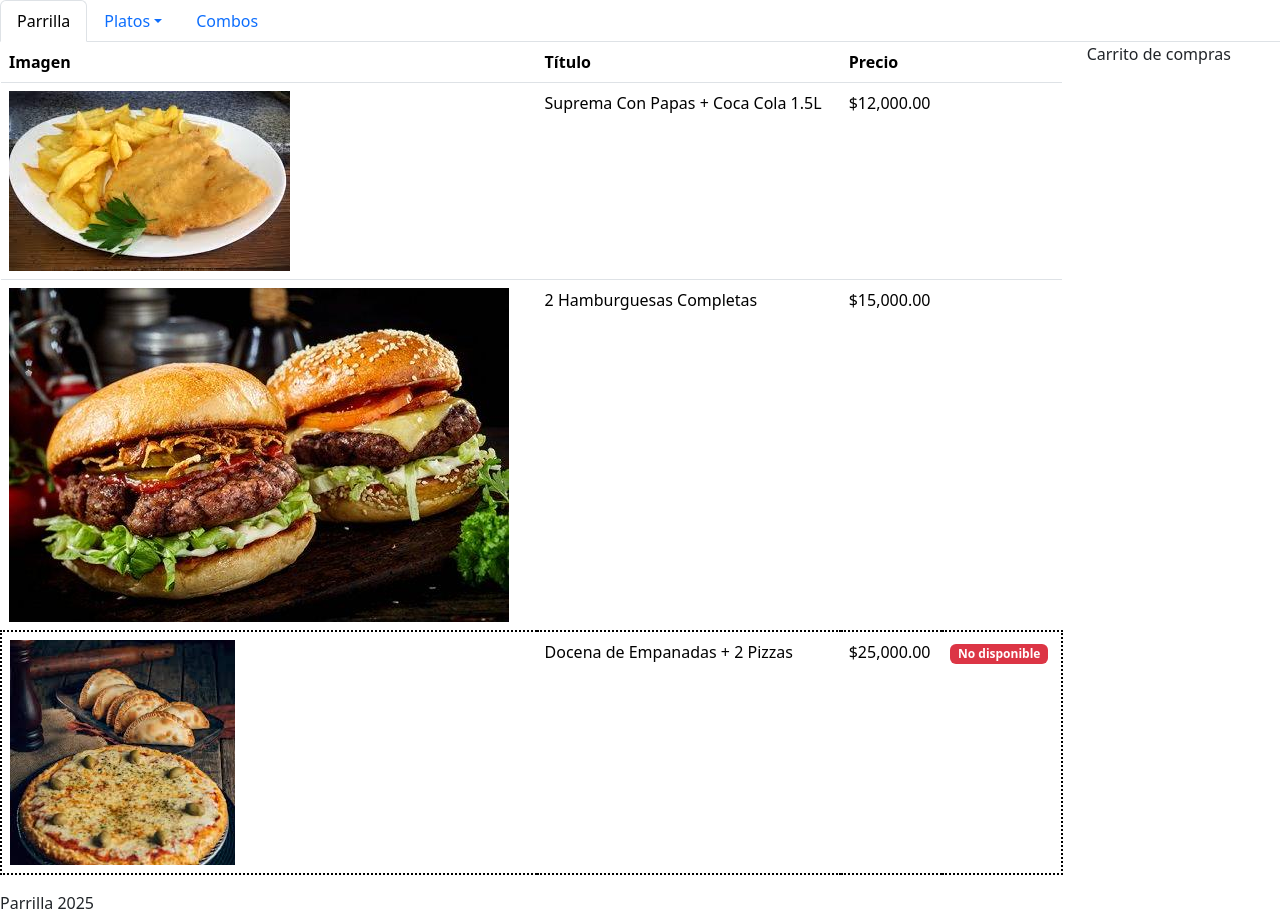
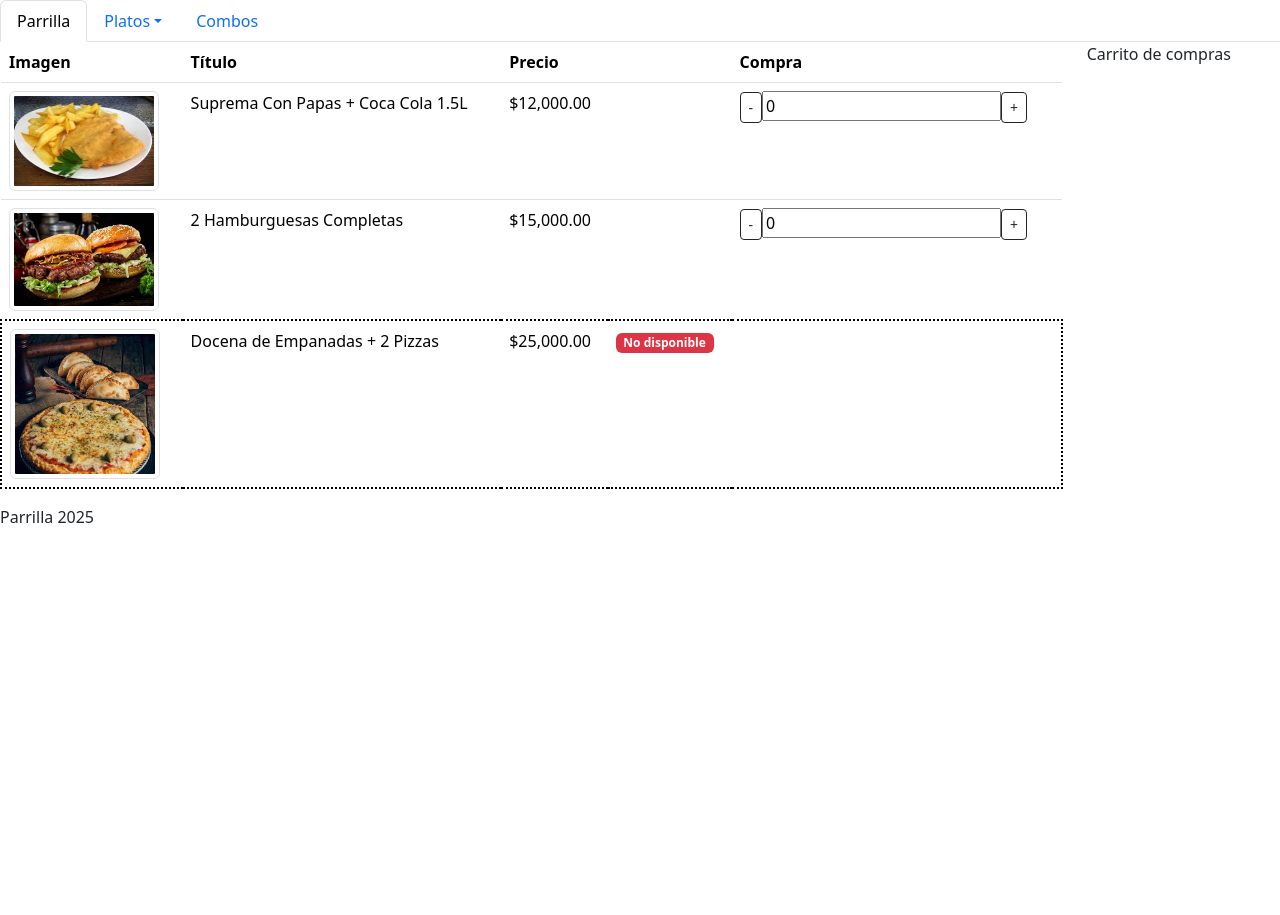
Before and after one commit to maria-lopezc/restaurante, an Angular app: page / in a window 1280 px wide. After the commit the page ends 800 px from the top, so only its background shows below. Built offline with nearby package versions, Linux system fonts and the light colour scheme.

Commit message:
Termino video 4

```diff
--- a/src/app/app.module.ts
+++ b/src/app/app.module.ts
@@ -6,6 +6,8 @@ import { AppComponent } from './app.component';
 import { MinutasListComponent } from './minutas-list/minutas-list.component';
 import { PastasListComponent } from './pastas-list/pastas-list.component';
 import { CombosListComponent } from './combos-list/combos-list.component';
+
+import {FormsModule} from '@angular/forms'
 
 @NgModule({
   declarations: [
@@ -16,7 +18,8 @@ import { CombosListComponent } from './combos-list/combos-list.component';
   ],
   imports: [
     BrowserModule,
-    AppRoutingModule
+    AppRoutingModule,
+    FormsModule
   ],
   providers: [
     provideClientHydration(withEventReplay())
--- a/src/app/combos-list/combo.ts
+++ b/src/app/combos-list/combo.ts
@@ -3,4 +3,5 @@ export interface combo{
     precio: number;
     image: string;
     disponible:boolean;
+    cantidad:number;
 }
--- a/src/app/combos-list/combos-list.component.html
+++ b/src/app/combos-list/combos-list.component.html
@@ -5,14 +5,26 @@
             <th>Título</th>
             <th>Precio</th>
             <th></th>
+            <th>Compra</th>
         </tr>
     </thead>
     <tbody>
         <tr *ngFor='let combo of combos' [ngClass]="{'noDisp':!combo.disponible}">
-            <td><img [src]="combo.image" [alt]="combo.titulo"></td>
+            <td><img width="150" class="img-thumbnail"
+                [src]="combo.image" [alt]="combo.titulo"></td>
             <td>{{combo.titulo}}</td>
             <td>{{combo.precio | currency}}</td>
-            <td><span class="badge bg-danger" *ngIf='combo.disponible==false'>No disponible</span></td>
+            <td><span class="badge bg-danger" *ngIf='!combo.disponible'>No disponible</span></td>
+            <td>
+                <span *ngIf='combo.disponible'>
+                    <button class="btn btn-sm btn-outline-dark" (click)="downQuantity(combo)">-</button>
+                    <input
+                        type="number"
+                        [(ngModel)]="combo.cantidad"
+                        >
+                    <button class="btn btn-sm btn-outline-dark" (click)="upQuantity(combo)">+</button>
+                </span>
+            </td>
         </tr>
     </tbody>
 </table>
--- a/src/app/combos-list/combos-list.component.ts
+++ b/src/app/combos-list/combos-list.component.ts
@@ -14,18 +14,34 @@ export class CombosListComponent {
       precio:12000,
       image:"assets/img/suprema.jpg",
       disponible: true,
+      cantidad: 0,
     },
     {
       titulo:"2 Hamburguesas Completas",
       precio:15000,
       image:"assets/img/hambur.jpg",
       disponible: true,
+      cantidad: 0,
     },
     {
       titulo:"Docena de Empanadas + 2 Pizzas",
       precio:25000,
       image:"assets/img/pizza_emp.jpg",
       disponible: false,
+      cantidad: 0,
     }
-  ]
+  ];
+
+  upQuantity(combo: combo):void{
+    combo.cantidad++;
+  }
+
+  downQuantity(combo: combo):void{
+    if(combo.cantidad > 0)
+      combo.cantidad--;
+  }
+
+  /*onChangeQuantity(event, combo:combo): void{
+    console.log(event.key);
+  }*/
 }
```
